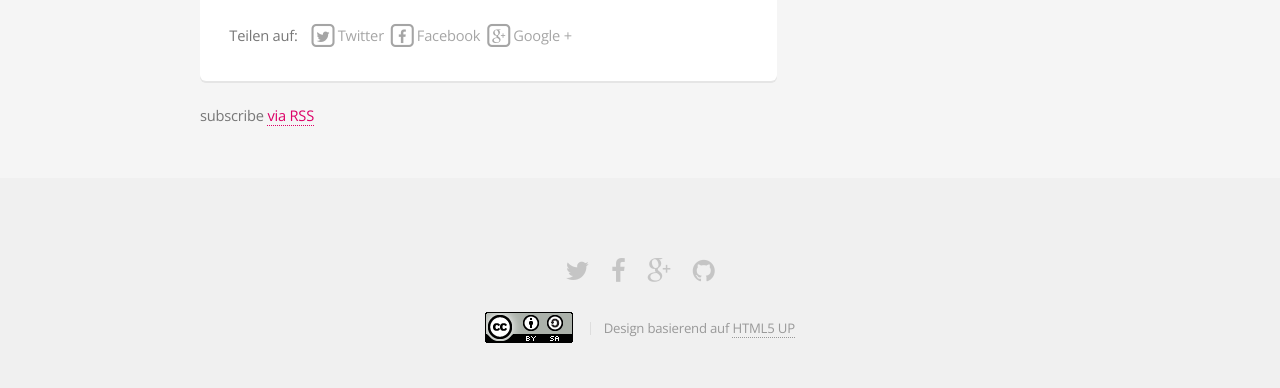
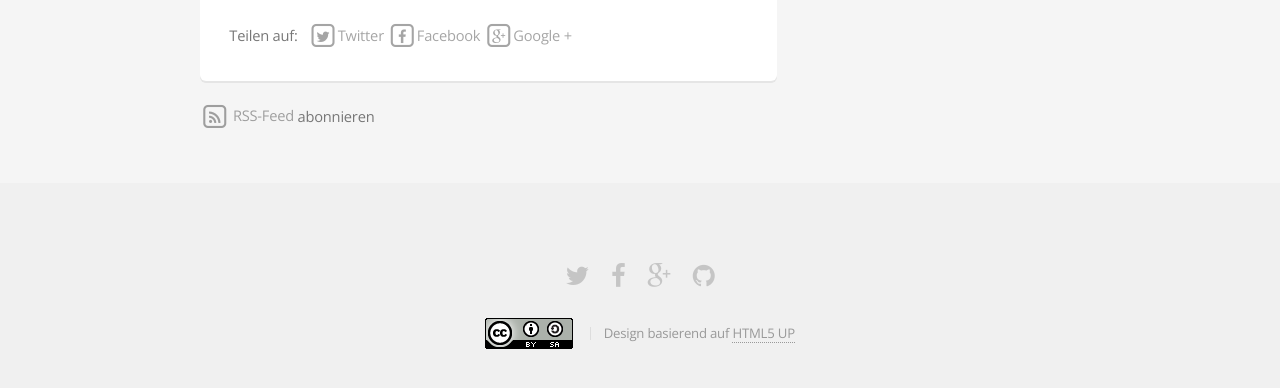
Before and after one commit to mdrenger/darmstadt.freifunk.net, a Jekyll site: the page built from pages/news.html, in a window 1280 px wide and 1400 px high, scrolled down 1042 px. Shown: the part 961-1349 px from the top of the window. Built offline with Jekyll 4.4.1, drawn with Linux system fonts in a browser that asks for light colours.

Commit message:
style and translate rss-subscribe link

```diff
--- a/css/style.scss
+++ b/css/style.scss
@@ -1520,8 +1520,8 @@
 }
 
 
-.social-links a {
-	text-decoration:none;
+.social-links a,
+.rss-subscribe a {
 	border-bottom: 0;
 	color: black;
 	opacity: 0.35;
@@ -1532,6 +1532,11 @@
 	transition: opacity 0.2s ease-in-out;
 }
 
-.social-links a:hover {
+.social-links a:hover,
+.rss-subscribe a:hover {
 	opacity: 0.75;
 }
+
+/*.rss-subscribe {
+	text-align: right;
+}*/
--- a/pages/news.html
+++ b/pages/news.html
@@ -33,7 +33,15 @@ top_url: /news/
                                                 </div>
 				</div>
 				{% endfor %}
-				<p class="rss-subscribe">subscribe <a href="{{ "/feed.xml" | prepend: site.baseurl }}">via RSS</a></p>
+				<p class="rss-subscribe">
+					<a href="{{ "/feed.xml" | prepend: site.baseurl }}">
+					<span class="fa-stack fa-sm">
+						<i class="fa fa-square-o fa-stack-2x"></i>
+						<i class="fa fa-rss fa-stack-1x"></i>
+					</span>
+					RSS-Feed
+					</a> abonnieren
+				</p>
 			</div>
 			<div class="4u 12u(3)">
 				<div class="box">
```
